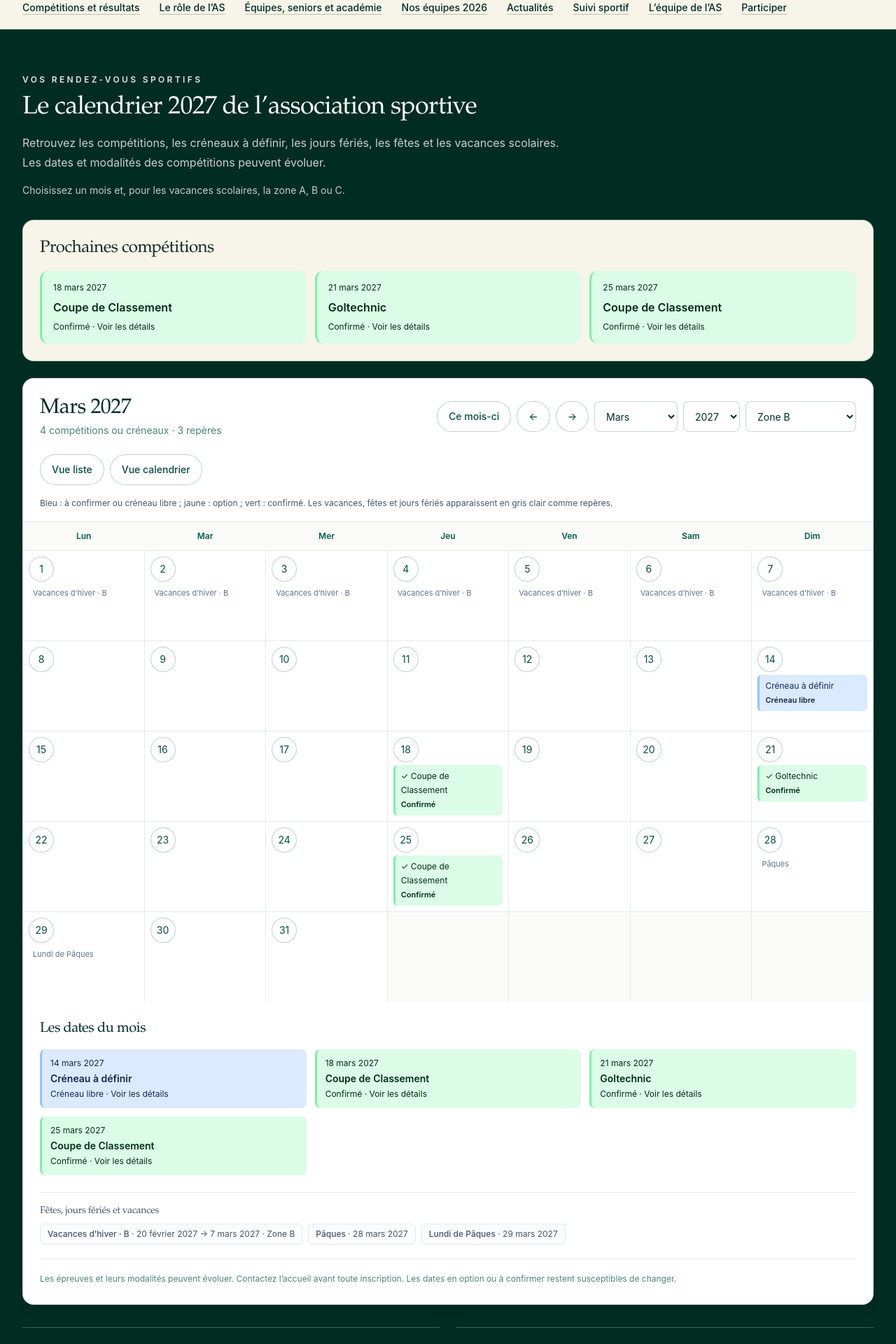
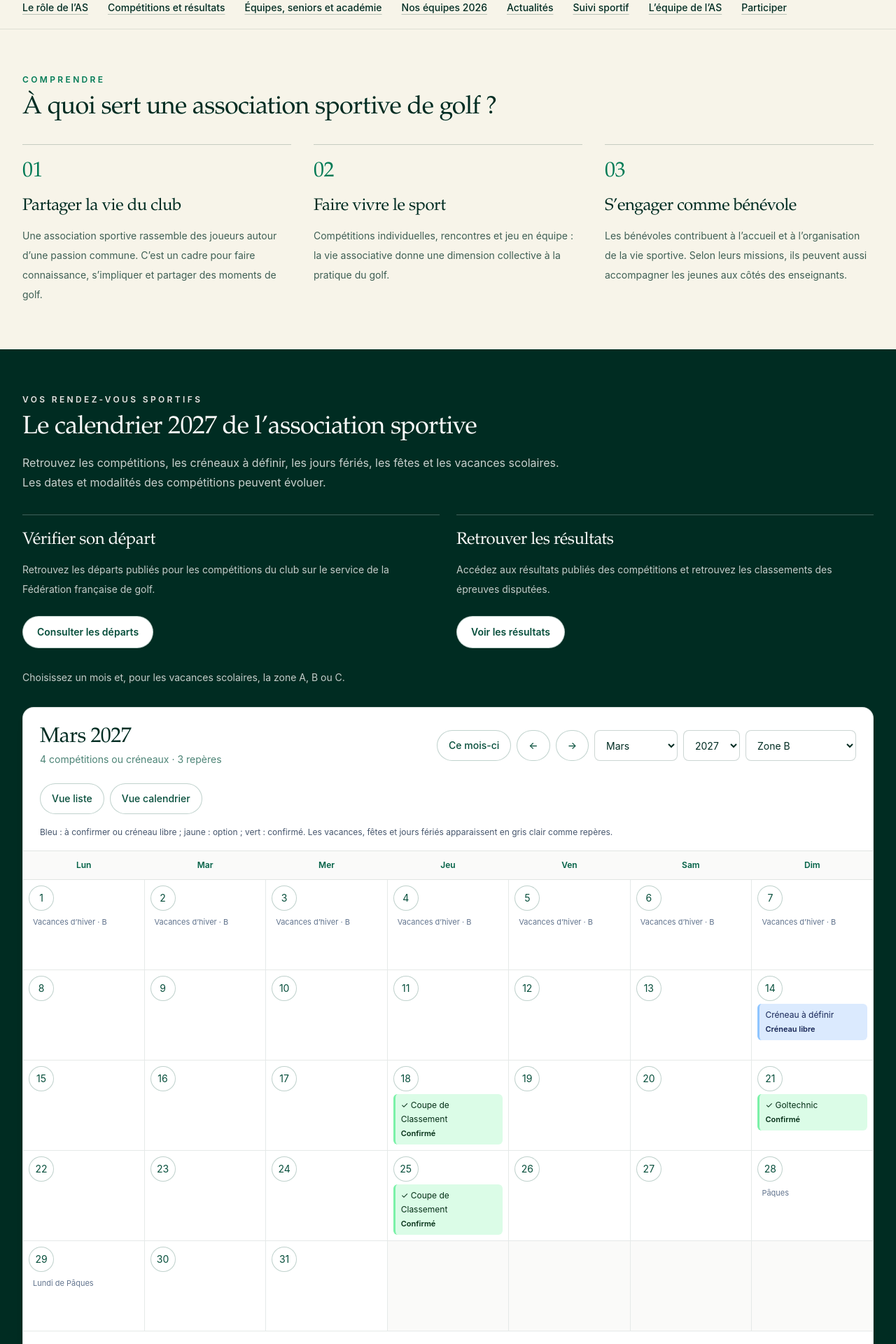
Before and after one commit to Pricelite/website-golfmarcilly, a Next.js app: page /association-sportive in a window 1280 px wide. Shown: the part 631-2551 px from the top of the page at 70% size. Built offline with nearby package versions, Linux system fonts and the light colour scheme.

Commit message:
Réordonner les parcours débutant et association sportive

```diff
--- a/src/app/association-sportive/page.tsx
+++ b/src/app/association-sportive/page.tsx
@@ -49,8 +49,8 @@ export default async function AssociationPage() {
       <nav aria-label="Dans cette page" className="border-y border-emerald-950/10">
         <div className="mx-auto flex max-w-7xl flex-wrap gap-x-7 gap-y-2 px-4 py-3 sm:px-6 lg:px-8">
           {[
+            ["#role", "Le rôle de l’AS"],
             ["#competitions", "Compétitions et résultats"],
-            ["#role", "Le rôle de l’AS"],
             ["#groupes", "Équipes, seniors et académie"],
             ["/association-sportive/equipes", "Nos équipes 2026"],
             ["#actualites", "Actualités"],
@@ -63,11 +63,22 @@ export default async function AssociationPage() {
         </div>
       </nav>
 
+      <section id="role" className="mx-auto max-w-7xl scroll-mt-28 px-4 py-12 sm:px-6 sm:py-16 lg:px-8">
+        <SectionTitle eyebrow="Comprendre" title="À quoi sert une association sportive de golf ?" />
+        <div className="mt-8 grid gap-8 md:grid-cols-3">
+          {associationRoles.map((item, index) => (
+            <article key={item.title} className="border-t border-emerald-950/20 pt-5">
+              <span aria-hidden="true" className="font-serif text-3xl text-emerald-700">0{index + 1}</span>
+              <h3 className="mt-4 font-serif text-2xl text-emerald-950">{item.title}</h3>
+              <p className="mt-3 text-sm leading-7 text-emerald-950/75">{item.description}</p>
+            </article>
+          ))}
+        </div>
+      </section>
+
       <section id="competitions" className="scroll-mt-28 bg-emerald-950 py-12 sm:py-16">
         <div className="mx-auto max-w-7xl px-4 sm:px-6 lg:px-8">
           <SectionTitle eyebrow="Vos rendez-vous sportifs" tone="inverse" title="Le calendrier 2027 de l’association sportive" description="Retrouvez les compétitions, les créneaux à définir, les jours fériés, les fêtes et les vacances scolaires. Les dates et modalités des compétitions peuvent évoluer." />
-          <p className="mt-4 text-sm text-stone-100/80">Choisissez un mois et, pour les vacances scolaires, la zone A, B ou C.</p>
-          {calendar.unavailable ? <p role="status" className="mt-8 rounded-2xl bg-white p-6 text-emerald-950">Le calendrier est momentanément indisponible. Réessayez dans quelques instants ou contactez l’accueil au {siteConfig.phoneDisplay}.</p> : <AssociationCalendar events={calendar.events} initialDate={new Intl.DateTimeFormat("en-CA", { timeZone: "Europe/Paris", year: "numeric", month: "2-digit", day: "2-digit" }).format(new Date())} />}
           <div className="mt-8 grid gap-6 md:grid-cols-2">
             {[
               { title: "Vérifier son départ", text: "Retrouvez les départs publiés pour les compétitions du club sur le service de la Fédération française de golf.", label: "Consulter les départs", href: associationLinks.starts },
@@ -80,19 +91,8 @@ export default async function AssociationPage() {
               </article>
             ))}
           </div>
-        </div>
-      </section>
-
-      <section id="role" className="mx-auto max-w-7xl scroll-mt-28 px-4 py-12 sm:px-6 sm:py-16 lg:px-8">
-        <SectionTitle eyebrow="Comprendre" title="À quoi sert une association sportive de golf ?" />
-        <div className="mt-8 grid gap-8 md:grid-cols-3">
-          {associationRoles.map((item, index) => (
-            <article key={item.title} className="border-t border-emerald-950/20 pt-5">
-              <span aria-hidden="true" className="font-serif text-3xl text-emerald-700">0{index + 1}</span>
-              <h3 className="mt-4 font-serif text-2xl text-emerald-950">{item.title}</h3>
-              <p className="mt-3 text-sm leading-7 text-emerald-950/75">{item.description}</p>
-            </article>
-          ))}
+          <p className="mt-8 text-sm text-stone-100/80">Choisissez un mois et, pour les vacances scolaires, la zone A, B ou C.</p>
+          {calendar.unavailable ? <p role="status" className="mt-8 rounded-2xl bg-white p-6 text-emerald-950">Le calendrier est momentanément indisponible. Réessayez dans quelques instants ou contactez l’accueil au {siteConfig.phoneDisplay}.</p> : <AssociationCalendar events={calendar.events} initialDate={new Intl.DateTimeFormat("en-CA", { timeZone: "Europe/Paris", year: "numeric", month: "2-digit", day: "2-digit" }).format(new Date())} />}
         </div>
       </section>
 
--- a/src/app/je-debute-le-golf/page.tsx
+++ b/src/app/je-debute-le-golf/page.tsx
@@ -50,6 +50,20 @@ export default function BeginnerGolfPage() {
         </div>
       </section>
 
+      <section id="practice" className="bg-emerald-950">
+        <div className="mx-auto grid max-w-7xl items-center gap-8 px-4 py-12 sm:px-6 sm:py-16 lg:grid-cols-[1fr_0.8fr] lg:px-8">
+          <div>
+            <SectionTitle tone="inverse" eyebrow="Sans réservation" title="Essayer le practice" description="Envoyez quelques balles à votre rythme depuis un poste d’entraînement. Cette formule ne comprend pas de cours." />
+            <p className="mt-5 text-sm text-stone-100/80">Le prêt d’un club est prévu par seau et par personne. Demandez conseil à l’accueil pour votre premier essai.</p>
+          </div>
+          <div className="rounded-[28px] bg-[#f7f4e9] p-6 sm:p-8">
+            <p className="text-sm font-semibold text-emerald-800">{buckets.label} · tarif extérieur</p>
+            <p className="mt-3 font-serif text-5xl text-emerald-950">{nonbreakingEuro(buckets.values[0])}</p>
+            <div className="mt-6"><CTAButton href={`tel:${siteConfig.phoneHref}`} variant="secondary">Appeler l’accueil</CTAButton></div>
+          </div>
+        </div>
+      </section>
+
       <section id="initiations" className="mx-auto max-w-7xl scroll-mt-28 px-4 py-12 sm:px-6 sm:py-16 lg:px-8">
         <SectionTitle eyebrow="Avec un enseignant" title="Choisissez votre initiation" description="Une heure avec un pro, puis 1 h 30 sur le parcours découverte de 9 trous. Le matériel est fourni." />
         <div className="mt-8 grid gap-5 md:grid-cols-2">
@@ -66,20 +80,6 @@ export default function BeginnerGolfPage() {
         <p className="mt-5 text-sm leading-7 text-emerald-950/70">La demande sera confirmée par l’équipe selon les disponibilités. Une question ? Appelez le <a className="font-semibold underline underline-offset-4" href={`tel:${siteConfig.phoneHref}`}>{siteConfig.phoneDisplay}</a>.</p>
       </section>
 
-      <section id="practice" className="bg-emerald-950">
-        <div className="mx-auto grid max-w-7xl items-center gap-8 px-4 py-12 sm:px-6 sm:py-16 lg:grid-cols-[1fr_0.8fr] lg:px-8">
-          <div>
-            <SectionTitle tone="inverse" eyebrow="Sans réservation" title="Essayer le practice" description="Envoyez quelques balles à votre rythme depuis un poste d’entraînement. Cette formule ne comprend pas de cours." />
-            <p className="mt-5 text-sm text-stone-100/80">Le prêt d’un club est prévu par seau et par personne. Demandez conseil à l’accueil pour votre premier essai.</p>
-          </div>
-          <div className="rounded-[28px] bg-[#f7f4e9] p-6 sm:p-8">
-            <p className="text-sm font-semibold text-emerald-800">{buckets.label} · tarif extérieur</p>
-            <p className="mt-3 font-serif text-5xl text-emerald-950">{nonbreakingEuro(buckets.values[0])}</p>
-            <div className="mt-6"><CTAButton href={`tel:${siteConfig.phoneHref}`} variant="secondary">Appeler l’accueil</CTAButton></div>
-          </div>
-        </div>
-      </section>
-
       <section className="mx-auto max-w-7xl px-4 py-12 sm:px-6 sm:py-16 lg:px-8">
         <SectionTitle eyebrow="Avant de venir" title="Vos questions, nos réponses" />
         <div className="mt-7 max-w-3xl"><FAQAccordion items={beginnerFaqs} /></div>
--- a/src/components/association-calendar.tsx
+++ b/src/components/association-calendar.tsx
@@ -2,7 +2,7 @@
 
 import { useEffect, useRef, useState, useSyncExternalStore } from "react";
 import type { AssociationEvent } from "@/data/association-events";
-import { calendarDefaultDate, eventsInMonth, eventsOnDay, formatCalendarDate, isPastEvent, monthDays, upcomingCompetitions } from "@/lib/association-calendar";
+import { calendarDefaultDate, eventsInMonth, eventsOnDay, formatCalendarDate, isPastEvent, monthDays } from "@/lib/association-calendar";
 import { siteConfig } from "@/data/site";
 
 const months = ["Janvier", "Février", "Mars", "Avril", "Mai", "Juin", "Juillet", "Août", "Septembre", "Octobre", "Novembre", "Décembre"];
@@ -58,7 +58,6 @@ export function AssociationCalendar({ initialDate, events: associationEvents }:
   const mobile = useSyncExternalStore(subscribeScreen, () => window.matchMedia("(max-width: 767px)").matches, () => false);
   const [display, setDisplay] = useState<"list" | "calendar" | null>(null);
   const listView = (display ?? (mobile ? "list" : "calendar")) === "list";
-  const upcoming = upcomingCompetitions(associationEvents, today);
   const year = view?.year ?? Number(defaultDate.slice(0, 4));
   const month = view?.month ?? Number(defaultDate.slice(5, 7)) - 1;
   const [selected, setSelected] = useState<AssociationEvent | null>(null);
@@ -87,11 +86,7 @@ export function AssociationCalendar({ initialDate, events: associationEvents }:
 
   return (
     <>
-    <section aria-labelledby="upcoming-competitions" className="mt-8 rounded-2xl border border-emerald-950/15 bg-[#f7f4e9] p-5 sm:p-6">
-      <h3 id="upcoming-competitions" className="font-serif text-2xl">Prochaines compétitions</h3>
-      {upcoming.length ? <ul className="mt-4 grid gap-3 sm:grid-cols-2 lg:grid-cols-3">{upcoming.slice(0, 3).map(event => <li key={event.id}><button type="button" onClick={() => { setView({ year: Number(event.start.slice(0, 4)), month: Number(event.start.slice(5, 7)) - 1 }); setSelectedDay(null); setSelected(event); }} className={`h-full w-full rounded-xl border-l-3 p-4 text-left ${eventStyle(event, today)}`}><span className="block text-xs">{formatCalendarDate(event.start)}</span><span className="mt-2 block font-semibold">{event.title}</span><span className="mt-2 block text-xs">{eventStatus(event, today)} · Voir les détails</span></button></li>)}</ul> : <p className="mt-3 text-sm">Aucune compétition à venir n’est publiée pour le moment. Les créneaux à définir restent consultables dans le calendrier complet.</p>}
-    </section>
-    <div className="mt-6 overflow-hidden rounded-2xl border border-emerald-950/15 bg-white text-emerald-950 shadow-lg shadow-black/5">
+    <div className="mt-8 overflow-hidden rounded-2xl border border-emerald-950/15 bg-white text-emerald-950 shadow-lg shadow-black/5">
       <div className="flex flex-wrap items-center justify-between gap-4 p-4 sm:p-6">
         <div aria-live="polite" aria-atomic="true">
           <h3 className="font-serif text-3xl">{months[month]} {year}</h3>
@@ -160,9 +155,9 @@ export function AssociationCalendar({ initialDate, events: associationEvents }:
         <a className="mt-4 inline-block text-sm font-semibold underline underline-offset-4" href={`tel:${siteConfig.phoneHref}`}>Renseignements : {siteConfig.phoneDisplay}</a>
       </div> : null}
 
-      <div className="p-4 sm:p-6">
+      {(listView || selectedDay) ? <div className="p-4 sm:p-6">
         <div className="mb-4 flex flex-wrap items-center justify-between gap-3">
-          <h4 className="font-serif text-xl">{selectedDay ? `Le ${formatCalendarDate(selectedDay)}` : "Les dates du mois"}</h4>
+          <h4 className="font-serif text-xl">{selectedDay ? `Le ${formatCalendarDate(selectedDay)}` : "Compétitions et créneaux"}</h4>
           {selectedDay ? <button type="button" className="site-button rounded-full px-4 py-2 text-sm" onClick={() => setSelectedDay(null)}>Afficher tout le mois</button> : null}
         </div>
         {visibleEvents.length === 0 ? <p className="text-sm leading-7 text-emerald-900/70">Aucune date publiée pour {selectedDay ? "ce jour" : "ce mois"}.</p> : null}
@@ -177,8 +172,8 @@ export function AssociationCalendar({ initialDate, events: associationEvents }:
           </li>)}
         </ul> : null}
         {markers.length > 0 ? <div className="mt-6 border-t border-emerald-950/10 pt-4"><h5 className="text-sm font-medium text-slate-600">Fêtes, jours fériés et vacances</h5><ul aria-label="Repères du calendrier" className="mt-2 flex flex-wrap gap-2">{markers.map(event => <li key={event.id}><button type="button" onClick={() => setSelected(event)} className="rounded-md border border-slate-200 bg-slate-50/60 px-2.5 py-1.5 text-left text-xs text-slate-600 focus-visible:outline-2 focus-visible:outline-offset-2 focus-visible:outline-emerald-700"><span className="font-medium">{event.title}</span> · {formatCalendarDate(event.start)}{event.end ? ` → ${formatCalendarDate(event.end)}` : ""}{eventZone(event)}</button></li>)}</ul></div> : null}
-        <p className="mt-5 border-t border-emerald-950/10 pt-4 text-xs leading-6 text-emerald-900/70">Les épreuves et leurs modalités peuvent évoluer. Contactez l’accueil avant toute inscription. Les dates en option ou à confirmer restent susceptibles de changer.</p>
-      </div>
+      </div> : null}
+      <p className="border-t border-emerald-950/10 p-4 text-xs leading-6 text-emerald-900/70 sm:p-6">Les épreuves et leurs modalités peuvent évoluer. Contactez l’accueil avant toute inscription. Les dates en option ou à confirmer restent susceptibles de changer.</p>
     </div>
     </>
   );
```
